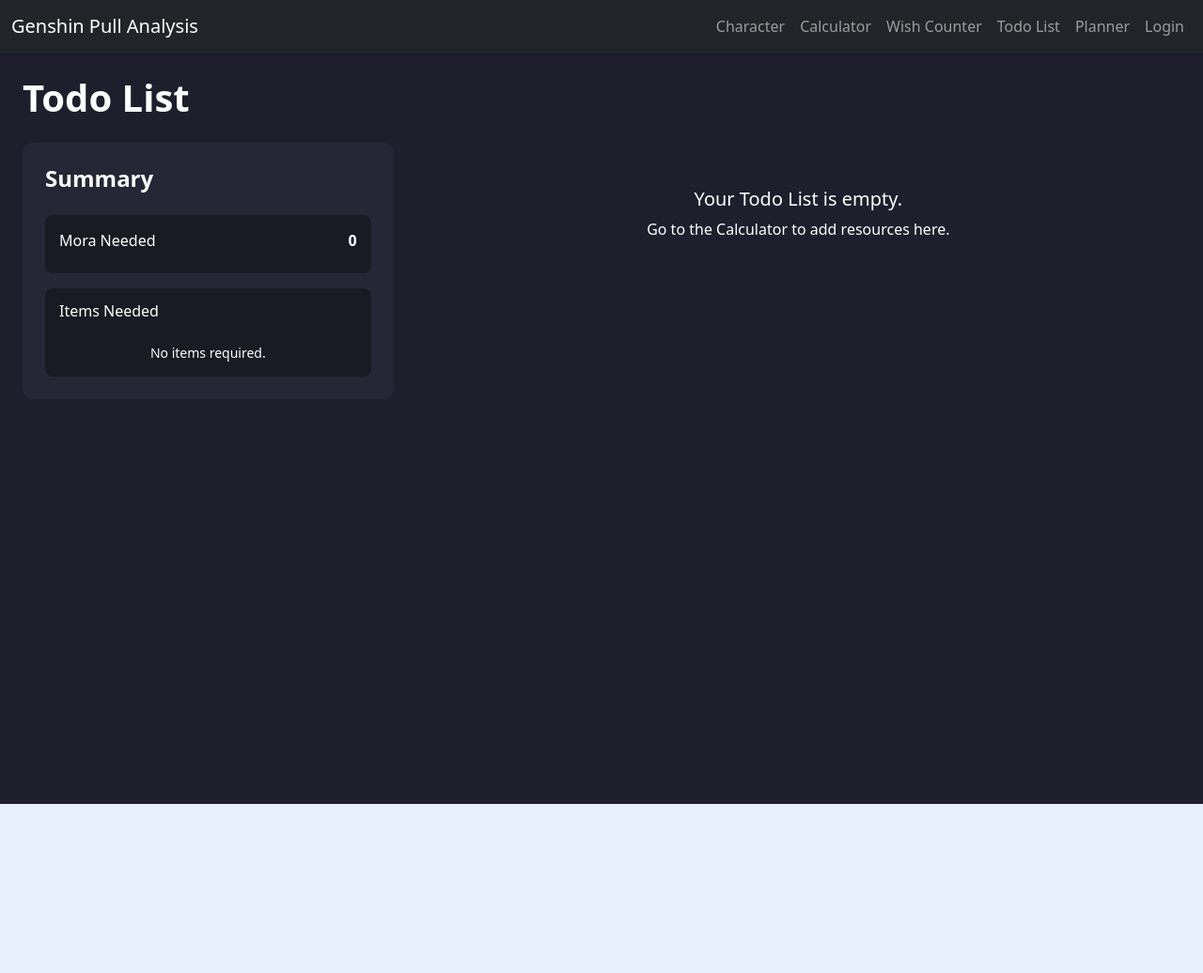
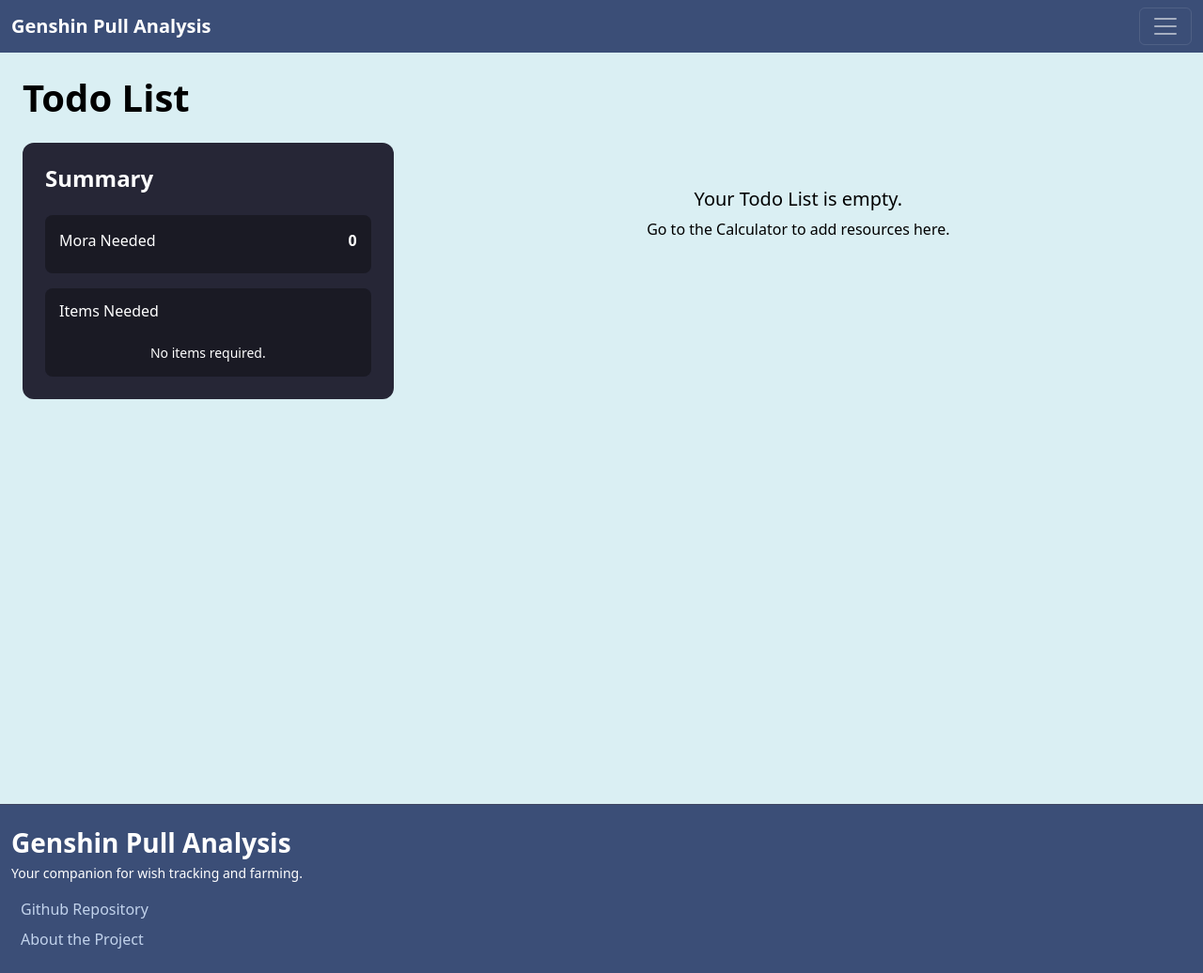
Before and after one commit to Ric0701/COS30043-Interface-Design, a Vue app: page /todo-list in a window 1280 px wide. Shown: the whole page at 94% size. Before the commit the page ends 856 px from the top, so only its background shows below. Built offline with nearby package versions, Linux system fonts and the light colour scheme.

Commit message:
Still working on centralized CSS, call API

```diff
--- a/src/App.vue
+++ b/src/App.vue
@@ -1,14 +1,19 @@
 <script setup>
   import { RouterView } from 'vue-router';
   import nav_bar from './components/nav_bar.vue';
+  import footer_bar from './components/footer.vue';
 </script>
 
 <template>
-  <nav_bar />
+  <div class="d-flex flex-column min-vh-100">
+    <nav_bar />
 
-  <main>
-    <RouterView />
-  </main>
+    <main class="flex-grow-1">
+      <RouterView />
+    </main>
+
+    <footer_bar />
+  </div>
 </template>
 
 <style scoped></style>
--- /dev/null
+++ b/src/assests/index.css
@@ -0,0 +1,35 @@
+/* Navbar */
+.navbar-color {
+    background-color: #3b4e77;
+}
+
+/* General */
+body, #app {
+    background-color: rgb(218, 239, 243) !important;
+    margin: 0;
+    min-height: 100vh;
+}
+
+/* Todo List */
+.custom-dark-bg { background-color: rgb(218, 239, 243); min-height: 100vh; color: white; }
+.custom-card { background-color: #262636; border: none; border-radius: 12px; }
+.list-group-item { background-color: transparent; border-color: #3f4561; color: white; }
+.summary-box { background-color: #1a1a24; border-radius: 8px; padding: 15px; }
+
+/* Footer */
+.custom-footer {
+    background-color: #3b4e77;
+    border-top: 1px solid #3f4561;
+    margin-top: auto;
+}
+.footer-link {
+    color: #c2d3ec;
+    text-decoration: none;
+    margin: 0 10px;
+    transition: color 0.2s ease;
+}
+
+.footer-link:hover {
+    color: #a5c4f1;
+    text-decoration: underline;
+}
--- /dev/null
+++ b/src/components/footer.vue
@@ -0,0 +1,16 @@
+<template>
+    <footer class="custom-footer py-4">
+        <div class="container-fluid">
+            <h3 class="mb-1 fw-bold text-white">Genshin Pull Analysis</h3>
+
+            <p class="small mb-0 footer-text-muted">
+                Your companion for wish tracking and farming.
+            </p>
+
+            <div class="mt-3 d-flex flex-column gap-2">
+                <a href="https://github.com/Ric0701/COS30043-Interface-Design" class="footer-link">Github Repository</a>
+                <a href="#" class="footer-link">About the Project</a>
+            </div>
+        </div>
+    </footer>
+</template>
--- a/src/components/nav_bar.vue
+++ b/src/components/nav_bar.vue
@@ -10,9 +10,9 @@ const toggleMenu = () => {
 </script>
 
 <template>
-    <nav class="navbar navbar-expand-lg navbar-dark bg-dark sticky-top" style="z-index: 1060;">
+    <nav class="navbar navbar-color navbar-dark sticky-top" style="z-index: 1060;">
         <div class="container-fluid">
-            <RouterLink class="navbar-brand" to="/">Genshin Pull Analysis</RouterLink>
+            <RouterLink class="navbar-brand text-white fw-bold" to="/">Genshin Pull Analysis</RouterLink>
 
             <button class="navbar-toggler" type="button" @click="toggleMenu" aria-controls="navbarContent" aria-expanded="isMenuOpen" aria-label="Toggle navigation">
                 <span class="navbar-toggler-icon"></span>
@@ -20,12 +20,12 @@ const toggleMenu = () => {
 
             <div :class="['collapse', 'navbar-collapse', { show: isMenuOpen }]" id="navbarContent">
                 <div class="navbar-nav ms-auto">
-                    <RouterLink class="nav-link" to="/" @click="isMenuOpen = false">Character</RouterLink>
-                    <RouterLink class="nav-link" to="/calculator" @click="isMenuOpen = false">Calculator</RouterLink>
-                    <RouterLink class="nav-link" to="/wish-counter" @click="isMenuOpen = false">Wish Counter</RouterLink>
-                    <RouterLink class="nav-link" to="/todo-list" @click="isMenuOpen = false">Todo List</RouterLink>
-                    <RouterLink class="nav-link" to="/planner" @click="isMenuOpen = false">Planner</RouterLink>
-                    <RouterLink class="nav-link" to="/login" @click="isMenuOpen = false">Login</RouterLink>
+                    <RouterLink class="nav-link text-white" to="/" @click="isMenuOpen = false">Character</RouterLink>
+                    <RouterLink class="nav-link text-white" to="/calculator" @click="isMenuOpen = false">Calculator</RouterLink>
+                    <RouterLink class="nav-link text-white" to="/wish-counter" @click="isMenuOpen = false">Wish Counter</RouterLink>
+                    <RouterLink class="nav-link text-white" to="/todo-list" @click="isMenuOpen = false">Todo List</RouterLink>
+                    <RouterLink class="nav-link text-white" to="/planner" @click="isMenuOpen = false">Planner</RouterLink>
+                    <RouterLink class="nav-link text-white" to="/login" @click="isMenuOpen = false">Login</RouterLink>
                 </div>
             </div>
         </div>
--- a/src/views/todo_list.vue
+++ b/src/views/todo_list.vue
@@ -4,15 +4,12 @@
 </script>
 
 <style scoped>
-    .custom-dark-bg { background-color: #1e1e2d; min-height: 100vh; color: white; }
-    .custom-card { background-color: #262636; border: none; border-radius: 12px; }
-    .list-group-item { background-color: transparent; border-color: #3f4561; color: white; }
-    .summary-box { background-color: #1a1a24; border-radius: 8px; padding: 15px; }
+
 </style>
 
 <template>
     <div class="custom-dark-bg pt-4 px-4 pb-5">
-        <h1 class="fw-bold mb-4 text-white">Todo List</h1>
+        <h1 class="fw-bold mb-4 text-black">Todo List</h1>
 
         <div class="row g-4">
 
@@ -45,9 +42,9 @@
 
             <!-- RIGHT COLUMN: Individual Tasks -->
             <div class="col-12 col-lg-8">
-                <div v-if="todoStore.todos.length === 0" class="text-center text-white mt-5">
-                    <h5 class="text-white">Your Todo List is empty.</h5>
-                    <p class="text-white">Go to the Calculator to add resources here.</p>
+                <div v-if="todoStore.todos.length === 0" class="text-center text-black mt-5">
+                    <h5 class="text-black">Your Todo List is empty.</h5>
+                    <p class="text-black">Go to the Calculator to add resources here.</p>
                 </div>
 
                 <div class="card custom-card p-4 mb-4" v-for="(task, index) in todoStore.todos" :key="task.id">
--- a/src/views/wish_counter.vue
+++ b/src/views/wish_counter.vue
@@ -16,7 +16,7 @@
 </script>
 
 <template>
-    <div class="container-fluid mt-4 px-4">
+    <div class="container-fluid mt-4 px-4 mb-5">
 
         <div v-if="!activeHistory">
             <div class="text-left mb-4 text-dark">
```
Also changed, not shown: src/main.js (+5 -3 lines).
